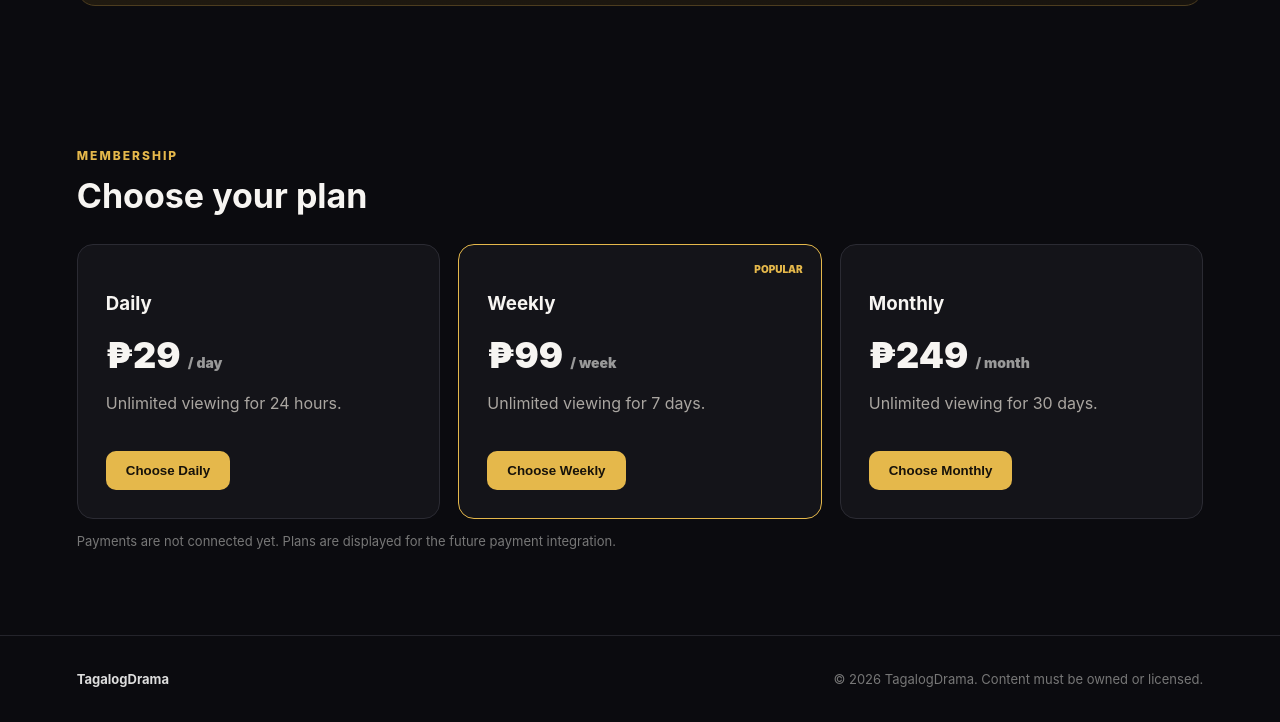
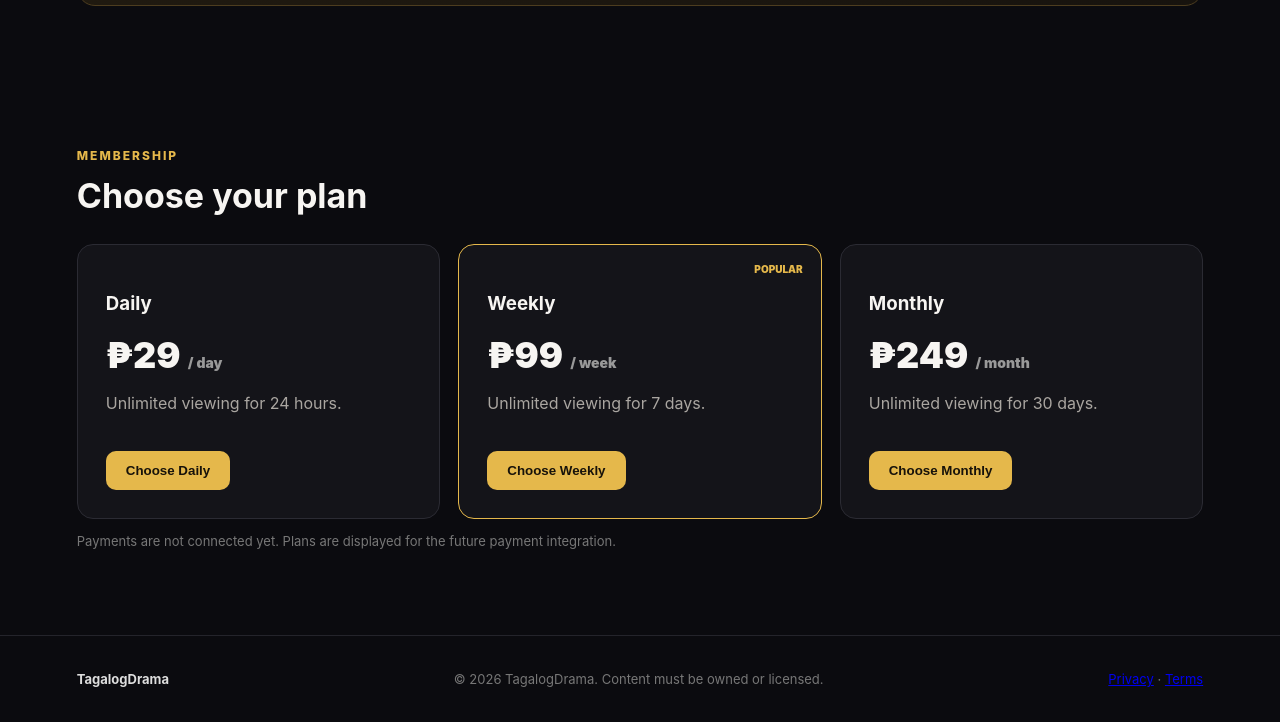
Before and after one commit to mrtamz-developer/tagalogdrama, a plain HTML site: page index.html in a window 1280 px wide. Shown: the part 1576-2298 px from the top of the page. Drawn offline with Linux system fonts and the light colour scheme.

Commit message:
Add legal links to main footer

```diff
--- a/index.html
+++ b/index.html
@@ -14,6 +14,6 @@
 <section class="section" id="series"><p class="eyebrow">TRENDING NOW</p><h2>Featured dramas</h2><div class="cards" id="dramaGrid"></div><div class="center"><a class="secondary" href="catalog.html">View All Series</a></div></section>
 <section class="watch-free"><div><p class="eyebrow">WATCH FREE</p><h2>Unlock an episode by watching a short ad.</h2><p>Watch selected episodes free through the rewarded-ad system.</p></div><a class="primary" href="catalog.html">Browse Free Episodes</a></section>
 <section class="section plans" id="plans"><p class="eyebrow">MEMBERSHIP</p><h2>Choose your plan</h2><div class="plan-grid"><article class="plan"><h3>Daily</h3><div class="price">₱29 <small>/ day</small></div><p>Unlimited viewing for 24 hours.</p><button class="primary subscribe" data-plan="Daily">Choose Daily</button></article><article class="plan featured"><span class="badge">POPULAR</span><h3>Weekly</h3><div class="price">₱99 <small>/ week</small></div><p>Unlimited viewing for 7 days.</p><button class="primary subscribe" data-plan="Weekly">Choose Weekly</button></article><article class="plan"><h3>Monthly</h3><div class="price">₱249 <small>/ month</small></div><p>Unlimited viewing for 30 days.</p><button class="primary subscribe" data-plan="Monthly">Choose Monthly</button></article></div><p class="note">Payments are not connected yet. Plans are displayed for the future payment integration.</p></section>
-</main><footer><strong>TagalogDrama</strong><span>© 2026 TagalogDrama. Content must be owned or licensed.</span></footer><div class="toast" id="toast"></div>
+</main><footer><strong>TagalogDrama</strong><span>© 2026 TagalogDrama. Content must be owned or licensed.</span><span><a href="privacy.html">Privacy</a> · <a href="terms.html">Terms</a></span></footer><div class="toast" id="toast"></div>
 <script src="app.js"></script>
 </body></html>
```
